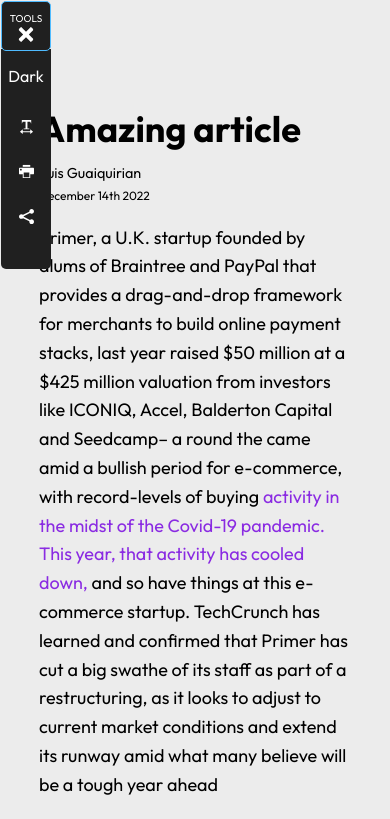
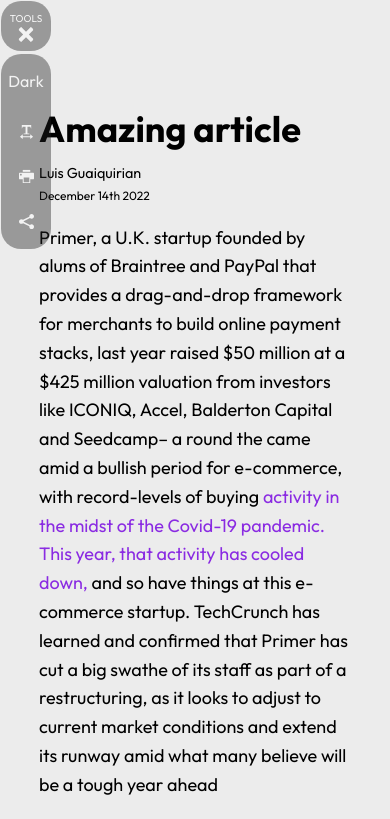
Before and after one commit to Widoguaiquirian/toolBar, a plain HTML site: page index.html in a window 390 px wide. Shown: the top 819 px of the page. Drawn offline with Linux system fonts and the light colour scheme.

Commit message:
Mobile version

```diff
--- a/components/nav-tools.css
+++ b/components/nav-tools.css
@@ -3,13 +3,19 @@
    left: 10px;
    top: 10px;
    z-index: 99;
+   opacity: 40%;
+   transition: all 0.4s ease;
+}
+
+.tools:hover {
+   opacity: 100%;
 }
 
 .tools__container {
    background-color: var(--color-primary);
+
    width: 70px;
-   height: 70px;
-   border: 3px solid #4fbbff;
+   height: 65px;
    border-radius: 20px;
    position: relative;
    z-index: 1;
@@ -53,14 +59,15 @@
 
 .bar {
    position: absolute;
-   top: 95%;
+   top: 105%;
    left: 50%;
    width: 50px;
    transform: translate(-50%);
    background-color: var(--color-primary);
    height: 0;
+
    transition: all 0.3s ease;
-   border-radius: 0 0 5px 5px;
+   border-radius: 20px;
    font-size: 1.6rem;
 }
 
@@ -127,12 +134,16 @@
       top: 1px;
    }
 
+   .bar.active {
+      height: 195px;
+   }
+
    .tools__container {
       width: 50px;
       height: 50px;
-      border: 1px solid #4fbbff;
-      border-radius: 5px;
+      border-radius: 20px;
    }
+
    .btn__title {
       font-size: 1rem;
    }
```
